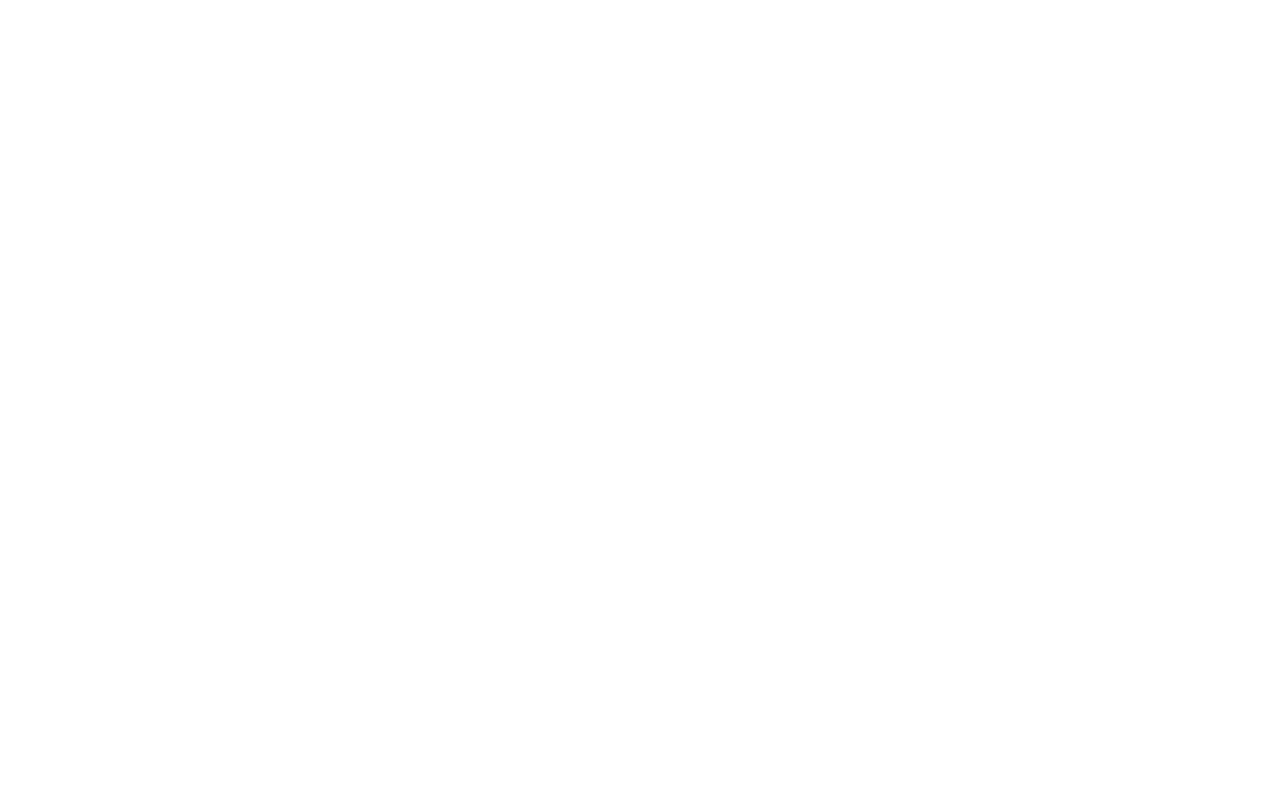
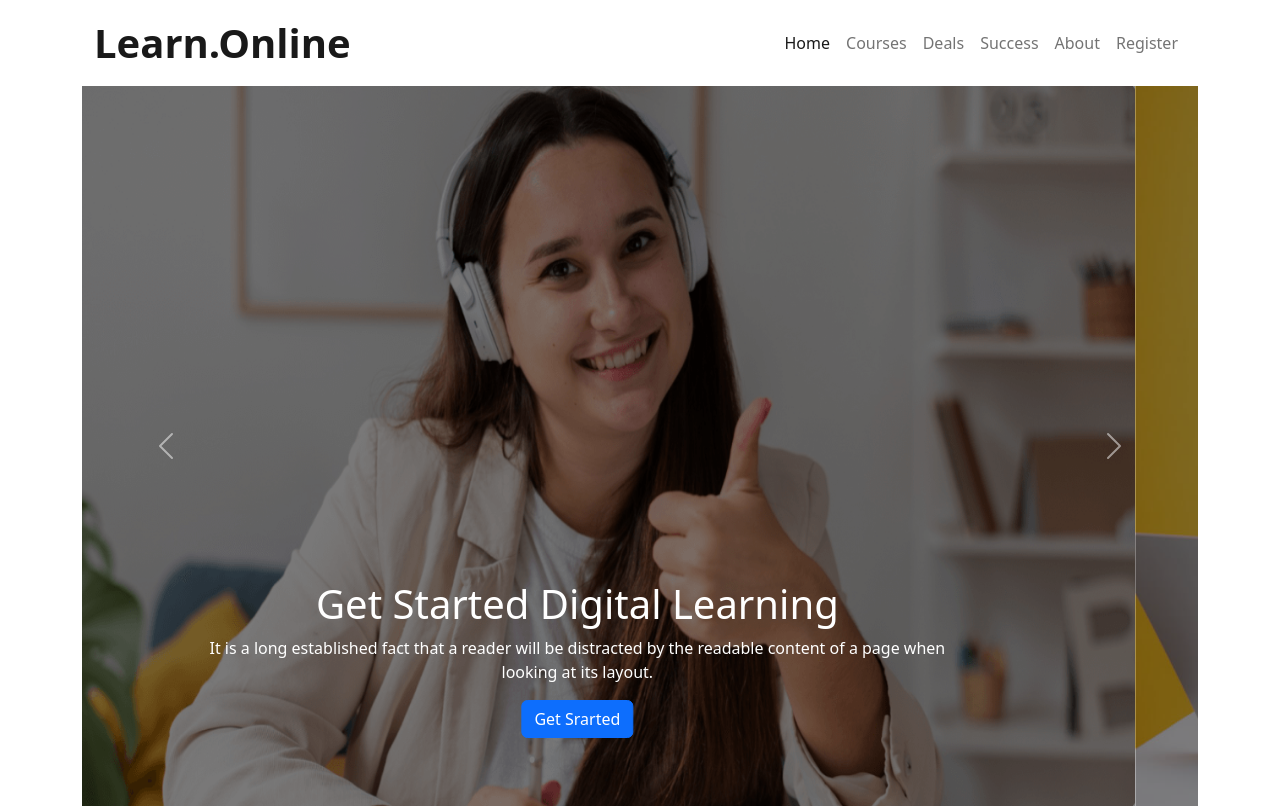
Before and after one commit to Tasnim-Bahar-Samir/learn-online, a plain HTML site: page index.html in a window 1280 px wide. Drawn offline with nearby package versions, Linux system fonts and the light colour scheme.

Commit message:
added header section

```diff
--- a/index.html
+++ b/index.html
@@ -5,8 +5,84 @@
     <meta http-equiv="X-UA-Compatible" content="IE=edge">
     <meta name="viewport" content="width=device-width, initial-scale=1.0">
     <title>Document</title>
+    <link href="https://cdn.jsdelivr.net/npm/bootstrap@5.2.0/dist/css/bootstrap.min.css" rel="stylesheet" integrity="sha384-gH2yIJqKdNHPEq0n4Mqa/HGKIhSkIHeL5AyhkYV8i59U5AR6csBvApHHNl/vI1Bx" crossorigin="anonymous">
+    <link rel="stylesheet" href="style.css">
 </head>
 <body>
+    <!-- header -->
+    <header class="container">
+        <nav class="navbar navbar-expand-lg ">
+            <div class="container-fluid">
+              <a class="navbar-brand fs-1 fw-bold" href="#" >Learn.Online</a>
+              <button class="navbar-toggler" type="button" data-bs-toggle="collapse" data-bs-target="#navbarNav" aria-controls="navbarNav" aria-expanded="false" aria-label="Toggle navigation">
+                <span class="navbar-toggler-icon"></span>
+              </button>
+              <div class="collapse navbar-collapse" id="navbarNav">
+                <ul class="navbar-nav ms-auto">
+                  <li class="nav-item">
+                    <a class="nav-link active" aria-current="page" href="#">Home</a>
+                  </li>
+                  <li class="nav-item">
+                    <a class="nav-link" href="#">Courses</a>
+                  </li>
+                  <li class="nav-item">
+                    <a class="nav-link" href="#">Deals</a>
+                  </li>
+                  <li class="nav-item">
+                    <a class="nav-link " href="#">Success</a>
+                  </li>
+                  <li class="nav-item">
+                    <a class="nav-link " href="#">About</a>
+                  </li>
+                  <li class="nav-item">
+                    <a class="nav-link " href="#">Register</a>
+                  </li>
+                </ul>
+              </div>
+            </div>
+          </nav>
 
+          <!-- carousel -->
+          <div id="carouselExampleCaptions" class="carousel slide" data-bs-ride="carousel">
+
+            <div class="carousel-inner">
+              <div class="carousel-item active">
+                <img src="images/cover/cover-1.png" style="height:90vh ;" class="d-block w-100 " alt="...">
+                <div class="carousel-caption pb-5">
+                  <h1>Get Started Digital Learning</h1>
+                  <p>It is a long established fact that a reader will be distracted by the readable content of a page when looking at its layout.</p>
+                  <button class="btn btn-primary">Get Srarted</button>
+                </div>
+              </div>
+              <div class="carousel-item ">
+                <img src="images/cover/cover-2.jpg" style="height:90vh ;"  class="d-block w-100 " alt="...">
+                <div class="carousel-caption pb-5">
+                    <h1>Get Started Digital Learning</h1>
+                    <p>It is a long established fact that a reader will be distracted by the readable content of a page when looking at its layout.</p>
+                    <button class="btn btn-primary">Get Srarted</button>
+                </div>
+              </div>
+              <div class="carousel-item ">
+                <img src="images/cover/cover-3.jpg" style="height:90vh ;" class="d-block w-100 " alt="...">
+                <div class="carousel-caption pb-5">
+                    <h1>Get Started Digital Learning</h1>
+                    <p>It is a long established fact that a reader will be distracted by the readable content of a page when looking at its layout.</p>
+                    <button class="btn btn-primary">Get Srarted</button>
+                </div>
+              </div>
+            </div>
+            <button class="carousel-control-prev" type="button" data-bs-target="#carouselExampleCaptions" data-bs-slide="prev">
+              <span class="carousel-control-prev-icon" aria-hidden="true"></span>
+              <span class="visually-hidden">Previous</span>
+            </button>
+            <button class="carousel-control-next" type="button" data-bs-target="#carouselExampleCaptions" data-bs-slide="next">
+              <span class="carousel-control-next-icon" aria-hidden="true"></span>
+              <span class="visually-hidden">Next</span>
+            </button>
+          </div>
+    </header>
+
+
+    <script src="https://cdn.jsdelivr.net/npm/bootstrap@5.2.0/dist/js/bootstrap.bundle.min.js" integrity="sha384-A3rJD856KowSb7dwlZdYEkO39Gagi7vIsF0jrRAoQmDKKtQBHUuLZ9AsSv4jD4Xa" crossorigin="anonymous"></script>
 </body>
 </html>
--- /dev/null
+++ b/style.css
@@ -0,0 +1,11 @@
+.carousel-item::before{
+    content: '';
+    position: absolute;
+    top: 0;
+    left: 0;
+    right: 0;
+    bottom: 0;
+    display: block;
+    background-color:black ;
+    opacity: 0.5;
+}
```
